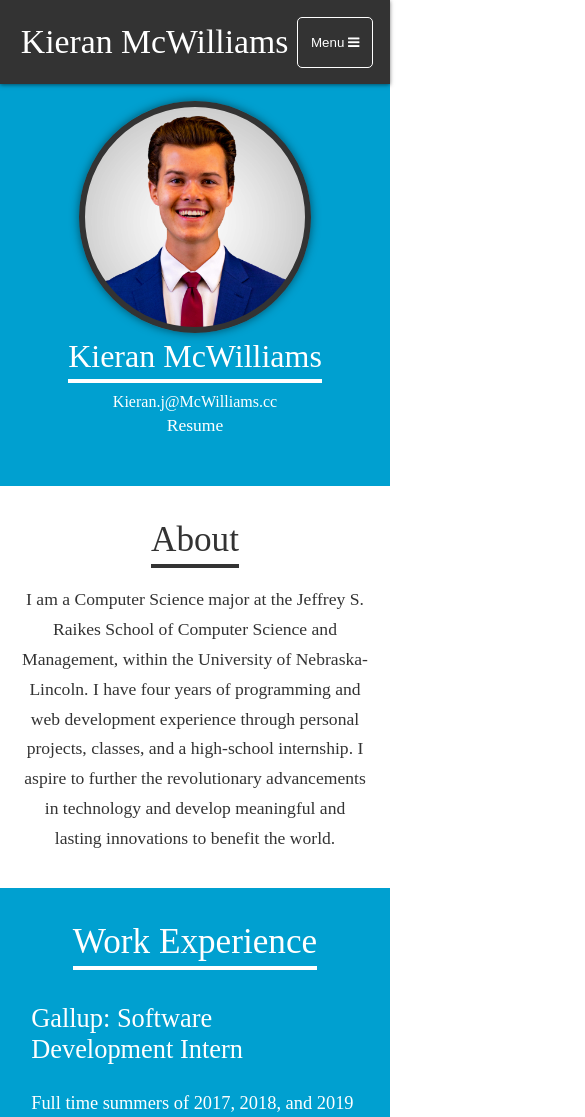
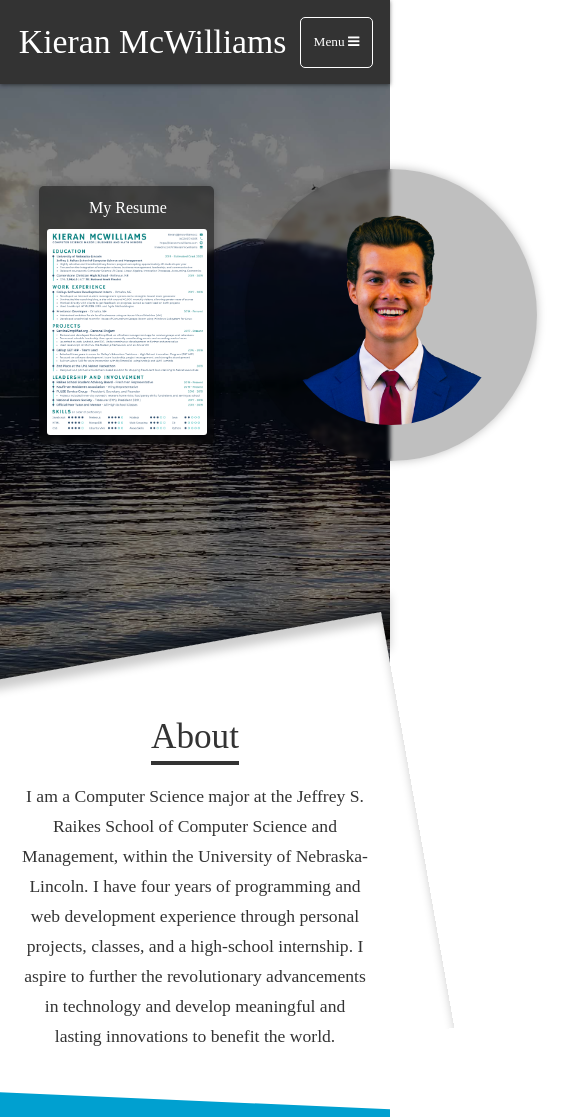
Before and after one commit to Maxmaxs5/kieranmcwilliams.com, a plain HTML site: page html/index.html in a window 390 px wide. Shown: the top 1117 px of the page, 585 px wide, since content can reach past the window. Drawn offline with nearby package versions, Linux system fonts and the light colour scheme; a web font is replaced by a local one.

Commit message:
In Process of Redesign

```diff
--- a/html/index.css
+++ b/html/index.css
@@ -10,10 +10,17 @@
     --main-color-blue-focus: #0080b0;
 }
 
+html {
+    overflow-x: hidden;
+}
+
 body, h2, h3 {
     margin: 0;
-    font-family: "Playfair Display", serif;
-    font-weight: lighter;
+    /* font-family: "Playfair Display", serif;
+    font-weight: lighter; */
+    font-family: Gotham;
+    font-style: normal;
+    font-weight: 350;
 }
 
 @font-face {
@@ -26,28 +33,27 @@ body, h2, h3 {
 /*Navbar*/
 #navbar {
     position: fixed;
-    z-index: 2;
+    z-index: 100;
     top: 0;
     left: 0;
-    height: 12vh;
+    height: 8vh;
     width: 100%;
-    background-color: #333;
-    background-color: var(--main-color-dark, #333);
+    background-color: rgba(0, 0, 0, .25);
     box-shadow: 0px 1px 4px rgba(0,0,0,.5);
 }
 
 #navbarContainer {
     display: flex;
-    height: 12vh;
+    height: 8vh;
     width: 90%;
     margin-left: 5%;
 }
 
 #navbarImage {
     display: inline-block;
-    margin: 2vh 0vh 2vh 1vh;
-    height: 8vh;
-    width: 8vh;
+    margin: 1.25vh 0vh 1.25vh 1vh;
+    height: 5.5vh;
+    width: 5.5vh;
     border-radius: 50%;
     background: url("Kieran_McWilliams_K.png");
     background-size: cover;
@@ -56,14 +62,15 @@ body, h2, h3 {
 #navbarName {
     width: fit-content;
     height: 8vh;
-    line-height: 8vh;
+    line-height: 4vh;
     margin: 2vh 0;
     padding: 0 2vh;
-    font-size: 5vh;
+    font-size: 3.5vh;
     color: white;
     color: var(--main-color-light, white);
     cursor: pointer;
     display: inline-block;
+    font-family: "Montserrat - Font";
 }
 
 #navbarButtonsDiv {
@@ -71,7 +78,7 @@ body, h2, h3 {
     top: 0;
     right: 5%;
     width: fit-content;
-    height: 12vh;
+    height: 8vh;
     margin: 0;
     padding: 0 2vh;
     display: inline-block;
@@ -79,8 +86,8 @@ body, h2, h3 {
 
 .navbarButton {
     width: fit-content;
-    height: 8vh;
-    line-height: 8vh;
+    height: 4vh;
+    line-height: 4vh;
     margin: 1vh 0;
     padding: 1vh 2vh;
     font-size: 2vh;
@@ -115,6 +122,7 @@ body, h2, h3 {
     padding: 1vh 1.5vh;
     color: white;
     color: var(--main-color-light, white);
+    font-family: "Montserrat - Font";
     background-color: transparent;
     border: 1px solid white;
     border: 1px solid var(--main-color-light, white);
@@ -134,7 +142,7 @@ body, h2, h3 {
 #mobileNavbar {
     position: fixed;
     display: none;
-    z-index: 2;
+    z-index: 100;
     top: 8vh;
     height: 0px;
     width: 100%;
@@ -165,6 +173,10 @@ body, h2, h3 {
     font-family: "Montserrat - Font";
 }
 
+.navbarButtonMobile.icon {
+    margin-left: .1em;
+}
+
 #navbarName:hover, .navbarButton:hover, .navbarButtonMobileDiv:hover > .navbarButtonMobile:not(.icon), .navbarButtonMobile.icon:hover {
     color: #00a0d0;
     color: var(--main-color-blue, #00a0d0);
@@ -183,40 +195,22 @@ body, h2, h3 {
     top: -14vh;
 }
 
-#navbar.scrolled, #navbarContainer.scrolled, #navbarButtonsDiv.scrolled {
-    height: 8vh;
+#navbar.scrolled {
+    background-color: #333;
+    background-color: var(--main-color-dark, #333);
 }
-
-#navbarName.scrolled {
-    font-size: 3.5vh;
-}
-
-#navbarName.scrolled, .navbarButton.scrolled {
-    line-height: 4vh;
-    height: 4vh;
-}
-
-#navbarImage.scrolled {
-    margin: 1.25vh 0vh 1.25vh 1vh;
-    height: 5.5vh;
-    width: 5.5vh;
-}
-
-#bodyContainer.scrolled {
-    margin-top: 8vh;
-}
-
 
 
 /*Body and sections*/
 #bodyContainer {
     width: 100%;
     height: 92%;
-    margin-top: 12vh;
+    margin-top: 8vh;
     text-align: center;
+    overflow: hidden;
 }
 
-.containerDiv:nth-child(odd), #footerDiv {
+.containerDiv:nth-child(even) {
     padding: 6vh 0;
     color: white;
     color: var(--main-color-light, white);
@@ -224,7 +218,7 @@ body, h2, h3 {
     background-color: var(--main-color-blue, #00a0d0);
 }
 
-.containerDiv:nth-child(even) {
+.containerDiv:nth-child(odd) {
     padding: 6vh 0;
     color: #333;
     color: var(--main-color-dark, #333);
@@ -239,7 +233,7 @@ body, h2, h3 {
     margin: auto;
 }
 
-#nameHeader::after, .containerDiv:nth-child(odd) .containerDivHeader::after {
+.containerDiv:nth-child(even) .containerDivHeader::after {
     content: "";
     display: block;
     height: 4px;
@@ -248,7 +242,7 @@ body, h2, h3 {
     background-color: var(--main-color-light, white);
 }
 
-.containerDiv:nth-child(even) .containerDivHeader::after {
+.containerDiv:nth-child(odd) .containerDivHeader::after {
     content: "";
     display: block;
     height: 4px;
@@ -257,63 +251,190 @@ body, h2, h3 {
     background-color: var(--main-color-dark, #333);
 }
 
-/* #backgroundPicture {
+#profileDivBackground {
+    padding: 0;
+    height: 80vh;
+    margin-top: -5vh;
+}
+
+#profileDivBackground::before {
+    position: absolute;
+    content: '';
+    width: 100%;
+    height: 100%;
+    left: 0;
+    top: -5vh;
+    z-index: 10;
+    background: url(Summer_Colorado_Hiking_Sunset_Optimized.jpg) center center no-repeat;
+    background-size: cover;
+    filter: brightness(.5);
+}
+
+#profileDiv {
+    position: absolute;
+    z-index: 30;
     display: block;
-    height: 40vh;
     width: 100%;
-    background: url("https://images.pexels.com/photos/247791/pexels-photo-247791.png?auto=compress&cs=tinysrgb&h=750&w=1260") no-repeat;
+    height: 100%;
+    padding: 15vh 0;
+}
+
+#profileDiv::before {
+    position: absolute;
+    content: '';
+    width: 100%;
+    height: 5%;
+    left: 0;
+    bottom: 0;
+    z-index: 30;
+    background: linear-gradient(transparent, black);
+    transform: translate(0, -850%) skew(0, -10deg);
+    box-shadow: 0 10px 10px 0px rgba(0, 0, 0, .2);
+}
+
+#profileDiv::after {
+    position: absolute;
+    content: '';
+    width: 100%;
+    height: 33%;
+    left: 0;
+    z-index: 20;
+    background: white;
+    transform: translate(0, 79.5%) skew(0, -10deg);
+}
+
+#profileContainer {
+    display: flex;
+    flex-direction: row;
+    padding: 0 14vw;
+}
+
+#resumePictureContainer {
+    display: flex;
+    flex-direction: column;
+    align-items: center;
+    margin: auto;
+    /* height: 253px; */
+    width: 175px;
+    border-radius: 5px;
+    background-color: rgba(0, 0, 0, .5);
+    backdrop-filter: blur(.125em);
+    box-shadow: 0px 0px 10px 0px rgba(0,0,0,.25);
+}
+
+/* #resumePictureContainer::before {
+    position: absolute;
+    content: '';
+    width: 100%;
+    height: 100%;
+    left: 0;
+    top: 0;
+    z-index: 10;
+    background: url("file_solid_final.png") 40% 40% no-repeat;
+    background-size: contain; */
+    /* filter: opacity(25%); */
+    /* backdrop-filter: blur(.125em); */
+    /* filter: brightness(.5);
+} */
+
+/* #resumePictureContainer {
+    display: flex;
+    flex-direction: column;
+    align-items: center;
+    margin: auto;
+    height: 253px;
+    width: 175px; */
+    /* background-color: rgba(0, 0, 0, .25); */
+    /* background: url("file_solid_final.png") 40% 40% no-repeat;
+    background-size: contain;
+    filter: opacity(25%); */
+    /* backdrop-filter: blur(.125em); */
+    /* box-shadow: 0px 0px 10px 0px rgba(0,0,0,.25);
+} */
+
+#resumePictureHeader {
+    margin: 1.5vh;
+}
+
+#resumePicture {
+    margin: 0 1vh 1vh 1vh;
+    height: 206px;
+    width: 160px;
+    border-radius: 3px;
+    background: url(Kieran_Resume_Optimized.png) 40% 40% no-repeat;
     background-size: cover;
-} */
+}
+
+#profilePictureNameEmailResumeContainer {
+    display: flex;
+    flex-direction: row;
+    margin: 0 8vw;
+}
+
+#profilePictureContainer {
+    display: flex;
+    align-items: center;
+    margin: auto;
+    height: 292px;
+    width: 292px;
+    border-radius: 50%;
+    background-color: rgba(0, 0, 0, .25);
+    backdrop-filter: blur(.125em);
+    box-shadow: 0px 0px 10px 0px rgba(0,0,0,.25);
+}
 
 #profilePicture {
     display: block;
     margin: auto;
     height: 280px;
     width: 280px;
-    border: 6px solid #333;
-    border: 6px solid var(--main-color-dark, #333);
     border-radius: 50%;
-    background: url("Kieran_Headshot_Optimized.jpg") 40% 40% no-repeat;
+    background: url("Kieran_Headshot_Square_Transparent_Optimized.png") 40% 40% no-repeat;
     background-size: cover;
-    box-shadow: 0px 0px 10px 0px rgba(0,0,0,.5);
+}
+
+#nameEmailResumeContainer {
+    display: flex;
+    flex-direction: column;
+    margin: auto;
+    margin-left: 3vw;
+    padding-top: 3vh;
+    text-align: left;
 }
 
 #nameHeader {
-    font-size: 3.3em;
-    width: fit-content;
-    display: table;
-    margin: auto;
+    color: white;
+    color: var(--main-color-light, white);
     margin-top: .15em;
     margin-bottom: .3em;
+    font-size: 3em;
 }
 
-#email, #resumeHeader > a {
+#resumeHeader {
+    display: none;
+}
+
+#email, #resumeHeader > a, #resumePictureHeader > a {
     color: white;
     color: var(--main-color-light, white);
-    font-size: 1.1em;
+    margin-left: .175em;
+    font-size: 1em;
     text-decoration: none;
     margin-bottom: 1vh;
 }
 
-#resumeHeader {
-    margin-top: .3em;
-}
-
-#email:hover, #resumeHeader > a:hover {
+#email:hover, #resumeHeader > a:hover, #resumePictureHeader > a:hover {
     text-decoration: underline;
 }
 
-#aboutText {
-    width: 65%;
+#profileContainerSpacingDiv {
+    height: 1px;
+    width: 1px;
     margin: auto;
-    margin-top: 4vh;
-    font-size: 1.1em;
-    line-height: 1.7em;
-    font-family: "Montserrat - Font";
 }
 
 
-/*Projects, Experience, Skills, Interests*/
+/*About, Experience, Projects, Skills, Interests*/
 #innerProjectsDiv, #innerExperienceDiv, #innerSkillsDiv, #innerInterestsDiv {
     display: flex;
     flex-wrap: wrap;
@@ -335,6 +456,8 @@ body, h2, h3 {
     margin: 0;
     margin-bottom: 1em;
     font-size: 1.7em;
+    font-family: "Playfair Display", serif;
+    font-weight: lighter;
 }
 
 .projectText, .experienceText, .proficiencyText, .interestText {
@@ -346,6 +469,45 @@ body, h2, h3 {
     font-family: "Montserrat - Font";
 }
 
+
+#tiltedAboutDivBackground {
+    z-index: 30;
+    position: absolute;
+    width: 120%;
+    height: 50vh;
+    padding: 0;
+    background: white;
+    transform: translate(-10%, -16%) rotate(-10deg);
+    box-shadow: inset 0 10px 10px 0px rgba(0, 0, 0, .2);
+}
+
+#aboutDiv {
+    z-index: 40;
+    padding: 0 0 6vh 0;
+    position: relative;
+    background: transparent;
+}
+
+#aboutText {
+    width: 65%;
+    margin: auto;
+    margin-top: 4vh;
+    font-size: 1.1em;
+    line-height: 1.7em;
+    font-family: "Montserrat - Font";
+}
+
+#experienceDiv {
+    position: relative;
+    z-index: 50;
+    width: 100%;
+    padding: 6vh 5%;
+    transform: rotate(2.5deg) translate(-5%);
+}
+
+#experienceDiv > * {
+    transform: rotate(-2.5deg);
+}
 
 .innerExperienceDiv {
     padding: 4vh 8vw;
@@ -359,17 +521,15 @@ body, h2, h3 {
 .entryTitle {
     margin: 0;
     font-size: 1.65em;
-}
-
-.entrySubtitle {
-    margin: 0;
-    margin-top: 4px;
-    font-size: 1.35em;
+    font-family: "Playfair Display", serif;
+    font-weight: lighter;
 }
 
 .entryYears {
     margin: 1.5em 0 .5em 0;
     font-size: 1.15em;
+    font-family: "Playfair Display", serif;
+    font-weight: lighter;
 }
 
 .entryInfo {
@@ -397,13 +557,13 @@ body, h2, h3 {
     border-radius: 5px;
     color: white;
     color: var(--main-color-light, white);
+    font-family: "Playfair Display", serif;
+    font-weight: lighter;
     cursor: pointer;
     background-color: #00a0d0;
     background-color: var(--main-color-blue, #00a0d0);
     box-shadow: 1px 2px 5px rgba(0, 0, 0, .2);
     transform: scale(1);
-    font-family: "Playfair Display", serif;
-    font-weight: lighter;
 }
 
 .projectButton:hover, .projectButton:focus {
@@ -434,6 +594,15 @@ body, h2, h3 {
     transform: scale(1.05);
 }
 
+#skillsDiv {
+    width: 100%;
+    padding: 6vh 5%;
+    transform: rotate(-2.5deg) translate(-5%);
+}
+#skillsDiv > * {
+    transform: rotate(2.5deg);
+}
+
 .interestText a {
     color: #00a0d0;
     color: var(--main-color-blue, #00a0d0);
@@ -446,6 +615,9 @@ body, h2, h3 {
     display: flex;
     position: relative;
     justify-content: center;
+    padding: 6vh 0;
+    color: white;
+    color: var(--main-color-light, white);
     background-color: #333;
     background-color: var(--main-color-dark, #333);
 }
@@ -531,24 +703,19 @@ body, h2, h3 {
 /* @media only screen and (min-width: 0px) and (max-width: 991px) { */
     #navbarContainer {
         width: 98%;
-        margin-left: 1%;
-    }
-
-    #navbarContainer.scrolled {
-        width: 100%;
-        margin-left: 0;
+        margin-left: .5%;
     }
 
     #navbarButtonsDiv {
-        right: 1%;
-    }
-
-    #navbarButtonsDiv.scrolled {
-        right: 0;
+        right: .5%;
     }
 
     .navbarButton {
         padding: 1vh 1.5vh;
+    }
+
+    #profileContainer {
+        padding: 0 10vw;
     }
 
     #aboutText {
@@ -609,12 +776,12 @@ body, h2, h3 {
 /*Make everything scrolled on mobile, make innerDivs 100% width, hide navbar and show mobile navbar*/
 /*Portrait*/
 @media only screen and (min-width: 0px) and (max-width: 450px) {
-    #navbarContainer, #navbarContainer.scrolled {
+    #navbarContainer {
         width: 98%;
-        margin-left: 1%;
+        margin-left: .5%;
     }
 
-    #navbar, #navbar.scrolled, #navbarContainer, #navbarContainer.scrolled {
+    #navbar, #navbarContainer {
         height: 10vh;
     }
 
@@ -622,11 +789,11 @@ body, h2, h3 {
         display: none;
     }
 
-    #navbarName, #navbarName.scrolled {
+    #navbarName {
         font-size: 4vh;
     }
 
-    #navbarName, #navbarName.scrolled, .navbarButton, .navbarButton.scrolled {
+    #navbarName, .navbarButton {
         line-height: 6vh;
         height: 6vh;
     }
@@ -661,11 +828,11 @@ body, h2, h3 {
         margin-top: 10vh;
     }
 
-    .containerDiv:nth-child(odd) {
+    .containerDiv:nth-child(even) {
         padding: 4vh 0;
     }
 
-    .containerDiv:nth-child(even) {
+    .containerDiv:nth-child(odd) {
         padding: 4vh 0;
     }
 
@@ -710,26 +877,22 @@ body, h2, h3 {
 /*Make everything scrolled on mobile, make innerDivs 100% width, hide navbar and show mobile navbar*/
 /*Landscape*/
 @media only screen and (min-height: 0px) and (max-height: 450px) and (min-width: 0px) and (max-width: 825px) and (orientation: landscape) {
-    #navbar, #navbar.scrolled, #navbarContainer, #navbarContainer.scrolled {
+    #navbar, #navbarContainer {
         height: 14vh;
     }
 
-    #navbarContainer, #navbarContainer.scrolled {
+    #navbarContainer {
         width: 98%;
         margin-left: 2vh;
     }
 
-    #navbarImage, #navbarImage.scrolled {
+    #navbarImage {
         height: 10vh;
         width: 10vh;
         margin: 2vh 0vh;
     }
 
-    #navbarName.scrolled {
-        font-size: 5vh;
-    }
-
-    #navbarName, #navbarName.scrolled, .navbarButton, .navbarButton.scrolled {
+    #navbarName, .navbarButton {
         line-height: 10vh;
         height: 10vh;
     }
@@ -755,15 +918,15 @@ body, h2, h3 {
         margin-left: 2vh;
     }
 
-    #bodyContainer, #bodyContainer.scrolled {
+    #bodyContainer {
         margin-top: 14vh;
     }
 
-    .containerDiv:nth-child(odd) {
+    .containerDiv:nth-child(even) {
         padding: 6vh 0;
     }
 
-    .containerDiv:nth-child(even) {
+    .containerDiv:nth-child(odd) {
         padding: 6vh 0;
     }
 
--- a/html/index.html
+++ b/html/index.html
@@ -22,7 +22,7 @@
 
         <div id="navbar">
             <div id="navbarContainer">
-                <a id="navbarImage" href="#home"></a>
+                <a style="display:none" id="navbarImage" href="#home"></a>
                 <a id="navbarName" href="#">Kieran McWilliams</a>
 
                 <div id="navbarButtonsDiv">
@@ -32,7 +32,7 @@
                     <a href="#skills" class="navbarButton">Skills</a>
                     <a href="#interests" class="navbarButton">Interests</a>
                     <a href="https://www.linkedin.com/in/kieranmcwilliams" class="navbarButton icon"><i class="fa fa-linkedin"></i></a>
-                    <a href="https://drive.google.com/file/d/1vKOLQknJNMIQ5VQG1zX0gqde9K5-visa/view?usp=sharing" class="navbarButton icon"><i class="fa fa-file"></i></a>
+                    <!-- <a href="https://drive.google.com/file/d/1vKOLQknJNMIQ5VQG1zX0gqde9K5-visa/view?usp=sharing" class="navbarButton icon"><i class="fa fa-file"></i></a> -->
                     <!-- <a href="https://github.com/Maxmaxs5" class="navbarButton icon"><i class="fa fa-github"></i></a> -->
                 </div>
 
@@ -66,7 +66,7 @@
             </div>
             <div class="navbarButtonMobileDiv">
                 <a href="https://www.linkedin.com/in/kieranmcwilliams" class="navbarButtonMobile icon"><i class="fa fa-linkedin"></i></a>
-                <a href="https://drive.google.com/file/d/1vKOLQknJNMIQ5VQG1zX0gqde9K5-visa/view?usp=sharing" class="navbarButtonMobile icon"><i class="fa fa-file"></i></a>
+                <!-- <a href="https://drive.google.com/file/d/1vKOLQknJNMIQ5VQG1zX0gqde9K5-visa/view?usp=sharing" class="navbarButtonMobile icon"><i class="fa fa-file"></i></a> -->
                 <!-- <a href="https://github.com/Maxmaxs5" class="navbarButtonMobile icon"><i class="fa fa-github"></i></a> -->
             </div>
         </div>
@@ -74,12 +74,32 @@
         <!-- <img id="kieranMcWilliamsWebsiteImage" href="https://kieranmcwilliams.com/Kieran_McWilliams_WebsiteImage.png" src="Kieran_McWilliams_WebsiteImage.png"> -->
 
         <div id="bodyContainer">
-            <div id="profileDiv" class="containerDiv">
-                <div id="profilePicture"></div>
-                <h3 id="nameHeader">Kieran McWilliams</h3>
-                <a id="email" href="mailto:kieran.j@mcwilliams.cc">Kieran.j@McWilliams.cc</a>
-                <p id="resumeHeader"><a href="https://drive.google.com/file/d/1vKOLQknJNMIQ5VQG1zX0gqde9K5-visa/view?usp=sharing">Resume</a></p>
+            <div id="profileDivBackground" class="containerDiv">
+                <div id="profileDiv">
+                    <div id="profileContainer">
+                        <div id="resumePictureContainer">
+                            <p id="resumePictureHeader"><a href="https://drive.google.com/file/d/1vKOLQknJNMIQ5VQG1zX0gqde9K5-visa/view?usp=sharing">My Resume</a></p>
+                            <a id="resumePicture" href="https://drive.google.com/file/d/1vKOLQknJNMIQ5VQG1zX0gqde9K5-visa/view?usp=sharing"></a>
+                        </div>
+
+                        <div id="profilePictureNameEmailResumeContainer">
+                            <div id="profilePictureContainer">
+                                <div id="profilePicture"></div>
+                            </div>
+
+                            <div id="nameEmailResumeContainer">
+                                <h3 id="nameHeader">Kieran<br>McWilliams</h3>
+                                <a id="email" href="mailto:kieran.j@mcwilliams.cc">kieran.j@mcwilliams.cc</a>
+                                <p id="resumeHeader"><a href="https://drive.google.com/file/d/1vKOLQknJNMIQ5VQG1zX0gqde9K5-visa/view?usp=sharing">My Resume</a></p>
+                            </div>
+                        </div>
+
+                        <div id="profileContainerSpacingDiv"></div>
+                    </div>
+                </div>
             </div>
+
+            <div id="tiltedAboutDivBackground"></div>
 
             <div id="aboutDiv" class="containerDiv">
                 <p id="about" class="navbarJump"></p>
--- a/html/index.js
+++ b/html/index.js
@@ -42,21 +42,17 @@ var navbarUpdates = function() {
     //Add navbar buttons to array
     navbarItems = navbarItems.concat(Array.from(navbarButtons));
 
-    for(var i = 0; i < navbarItems.length; i++) {
-        navbarItems[i].classList.add("scrolled");
+    // //If scrolled or always on mobile
+    if(pageYOffset >= 10 || window.innerWidth < 825 || window.innerHeight < 416) {
+        for(var i = 0; i < navbarItems.length; i++) {
+            navbarItems[i].classList.add("scrolled");
+        }
     }
-
-    // //If scrolled or always on mobile
-    // if(pageYOffset >= 10 || window.innerWidth < 825 || window.innerHeight < 416) {
-    //     for(var i = 0; i < navbarItems.length; i++) {
-    //         navbarItems[i].classList.add("scrolled");
-    //     }
-    // }
-    // else {
-    //     for(var i = 0; i < navbarItems.length; i++) {
-    //         navbarItems[i].classList.remove("scrolled");
-    //     }
-    // }
+    else {
+        for(var i = 0; i < navbarItems.length; i++) {
+            navbarItems[i].classList.remove("scrolled");
+        }
+    }
 
     //Both navbar and mobile navbar buttons
     var navbarButtons = Array.from(document.getElementsByClassName("navbarButton")).concat(Array.from(document.getElementsByClassName("navbarButtonMobile")));
```
Also changed, not shown: html/Kieran_Headshot_Optimized.jpg (deleted), html/Kieran_Headshot_Square_Transparent_Optimized.png (added), html/Kieran_McWilliams_Optimized.jpg (deleted), html/Kieran_Resume_Optimized.png (added), html/Summer_Colorado_Hiking_Sunset_Optimized.jpg (added), html/file_solid_final.png (added), 1 other file.
